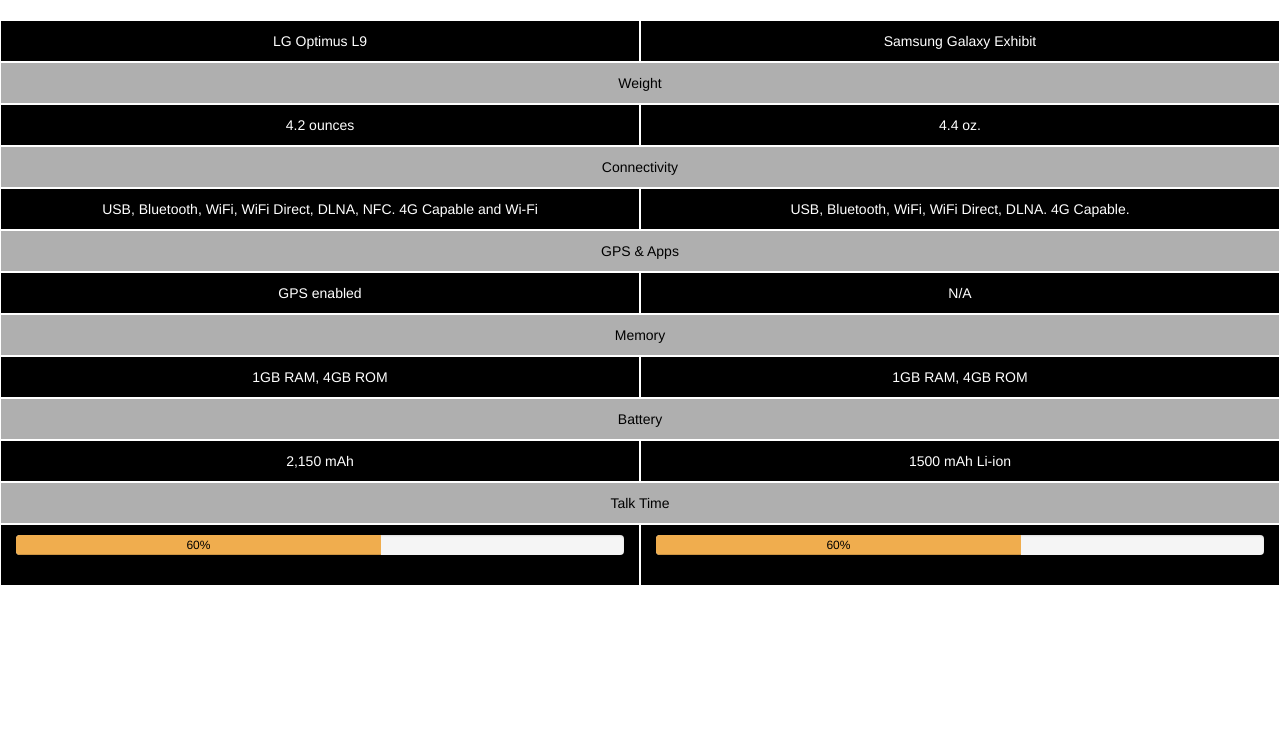
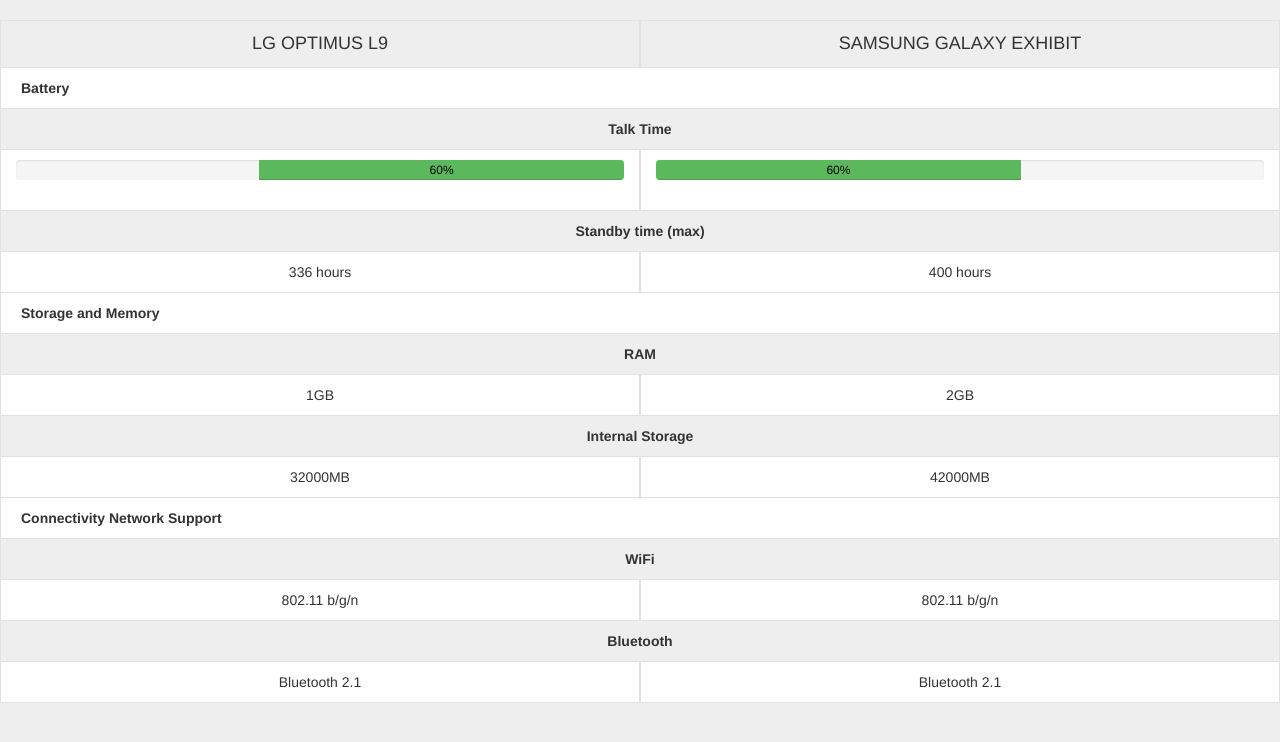
Before and after one commit to hungpham/SmartPhone, a website: page app/compare.html in a window 1280 px wide. Drawn offline with Linux system fonts and the light colour scheme.

Commit message:
Change style Compare page

```diff
--- a/app/compare.html
+++ b/app/compare.html
@@ -28,65 +28,72 @@
       <div class="col-md-6">Samsung Galaxy Exhibit</div>
     </div>
     <!-- item -->
-    <div class="row show-grid grid-full text-align odd">
-        <div class="col-md-6">Weight</div>
-    </div>
-    <div class="row show-grid text-align">
-      <div class="col-md-6">4.2 ounces</div>
-      <div class="col-md-6">4.4 oz.</div>
-    </div>
-       <!-- item -->
-     <div class="row show-grid grid-full text-align odd">
-        <div class="col-md-6">Connectivity</div>
-    </div>
-    <div class="row show-grid text-align">
-      <div class="col-md-6">USB, Bluetooth, WiFi, WiFi Direct, DLNA, NFC. 4G Capable and Wi-Fi</div>
-      <div class="col-md-6">USB, Bluetooth, WiFi, WiFi Direct, DLNA. 4G Capable.</div>
-    </div>
-       <!-- item -->
-    <div class="row show-grid grid-full text-align odd">
-        <div class="col-md-6">GPS & Apps</div>
-    </div>
-    <div class="row show-grid text-align">
-      <div class="col-md-6">GPS enabled</div>
-      <div class="col-md-6">N/A</div>
-    </div>
-    <!-- item -->
-    <div class="row show-grid grid-full text-align odd">
-        <div class="col-md-6">Memory</div>
-    </div>
-    <div class="row show-grid text-align">
-      <div class="col-md-6">1GB RAM, 4GB ROM</div>
-      <div class="col-md-6">1GB RAM, 4GB ROM</div>
-    </div>
-    <!-- item -->
-    <div class="row show-grid grid-full text-align odd">
+     <div class="row show-grid grid-full text-left parent">
         <div class="col-md-6">Battery</div>
     </div>
-    <div class="row show-grid text-align">
-      <div class="col-md-6">2,150 mAh</div>
-      <div class="col-md-6">1500 mAh Li-ion</div>
-    </div>
-    <!-- item -->
-    <div class="row show-grid grid-full text-align odd">
+    <div class="row show-grid grid-full text-align sub">
         <div class="col-md-6">Talk Time</div>
     </div>
     <div class="row show-grid text-align">
       <div class="col-md-6">
          <div class="progress">
-          <div class="progress-bar progress-bar-warning" role="progressbar" aria-valuenow="60" aria-valuemin="0" aria-valuemax="100" style="width: 60%;">
+          <div class="progress-bar progress-bar-success right" role="progressbar" aria-valuenow="60" aria-valuemin="0" aria-valuemax="100" style="width: 60%;">
             60%
           </div>
         </div>
       </div>
       <div class="col-md-6">
         <div class="progress">
-          <div class="progress-bar progress-bar-warning" role="progressbar" aria-valuenow="60" aria-valuemin="0" aria-valuemax="100" style="width: 60%;">
+          <div class="progress-bar progress-bar-success" role="progressbar" aria-valuenow="60" aria-valuemin="0" aria-valuemax="100" style="width: 60%;">
             60%
           </div>
         </div>
       </div>
     </div>
+    <div class="row show-grid grid-full text-align sub">
+        <div class="col-md-6">Standby time (max)</div>
+    </div>
+    <div class="row show-grid text-align">
+      <div class="col-md-6">336 hours</div>
+      <div class="col-md-6">400 hours</div>
+    </div>
+    <!-- item -->
+    <div class="row show-grid grid-full text-left parent">
+        <div class="col-md-6">Storage and Memory</div>
+    </div>
+     <div class="row show-grid grid-full text-align sub">
+        <div class="col-md-6">RAM</div>
+    </div>
+    <div class="row show-grid text-align">
+      <div class="col-md-6">1GB</div>
+      <div class="col-md-6">2GB</div>
+    </div>
+    <div class="row show-grid grid-full text-align sub">
+        <div class="col-md-6">Internal Storage</div>
+    </div>
+    <div class="row show-grid text-align">
+      <div class="col-md-6">32000MB</div>
+      <div class="col-md-6">42000MB</div>
+    </div>
+    <!-- item -->
+    <div class="row show-grid grid-full text-left parent">
+        <div class="col-md-6">Connectivity Network Support</div>
+    </div>
+     <div class="row show-grid grid-full text-align sub ">
+        <div class="col-md-6">WiFi</div>
+    </div>
+    <div class="row show-grid text-align">
+      <div class="col-md-6">802.11 b/g/n</div>
+      <div class="col-md-6">802.11 b/g/n</div>
+    </div>
+    <div class="row show-grid grid-full text-align sub">
+        <div class="col-md-6">Bluetooth</div>
+    </div>
+    <div class="row show-grid text-align">
+      <div class="col-md-6">Bluetooth 2.1</div>
+      <div class="col-md-6">Bluetooth 2.1</div>
+    </div>
+
 
 
 
--- a/app/css/compare.css
+++ b/app/css/compare.css
@@ -1,3 +1,6 @@
+body{
+	background-color: #eee;
+}
 .grid-full .col-md-6{
 	width: 100%;
 }
@@ -5,12 +8,26 @@
 	text-align: center;
 }
 .compare-page .show-grid [class^=col-] {
-	background-color: #000;
-	color: #fff;
-	border: 1px solid #fff;
+	background-color: #fff;
+	color: #333;
+	border: 1px solid #e1e1e8;
+	border-top: none;
 }
 .compare-page .show-grid{ margin-bottom: 0;}
 .text-left .col-md-6{ padding-left: 20px;}
 .compare-page .row{ margin: 0;}
-.odd .col-md-6{ background-color: #AFAFAF !important; color: #000 !important;}
 .progress-bar{ color: #000; margin-bottom: 0;}
+.parent .col-md-6{ background-color: #fff !important; font-weight: bold}
+.sub .col-md-6{ font-weight: bold;  background-color: #eee !important; }
+.progress .right{ float: right; }
+
+.show-grid.title{
+	text-transform: uppercase;
+	font-size: 18px;
+	border-top: 1px solid #e1e1e8;
+
+}
+.show-grid.title .col-md-6{
+	background-color: #eee !important;
+
+}
```
